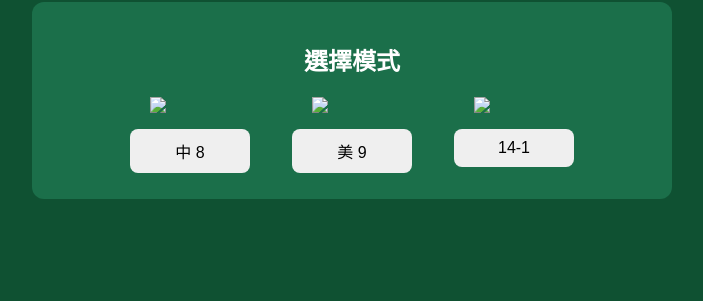
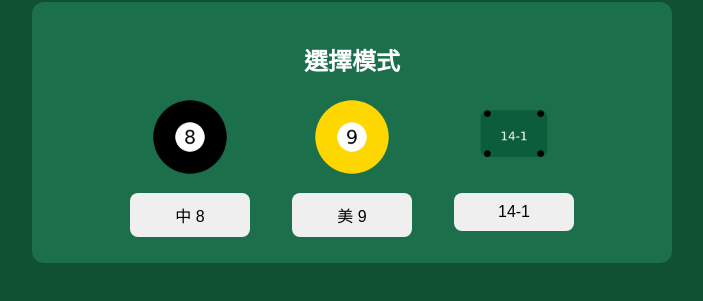
Before and after one commit to arthur941223/billiard-scoreboard, a plain HTML site: page index.html in a window 1280 px wide. Shown: the part 107-408 px from the top of the page, without its empty margins (288-991 px from the left). Drawn offline with Linux system fonts and the light colour scheme.

Commit message:
Update index.html

```diff
--- a/index.html
+++ b/index.html
@@ -68,17 +68,17 @@
 
   <div class="mode-container">
     <div class="mode-card">
-      <img src="images/8.png" width="80">
+      <img src="8.png" width="80">
       <button class="mode" onclick="selectMode('8')">中 8</button>
     </div>
 
     <div class="mode-card">
-      <img src="images/9.png" width="80">
+      <img src="9.png" width="80">
       <button class="mode" onclick="selectMode('9')">美 9</button>
     </div>
 
     <div class="mode-card">
-      <img src="images/14-1.png" width="80">
+      <img src="14-1.png" width="80">
       <button class="mode" onclick="selectMode('14')">14-1</button>
     </div>
   </div>
```
